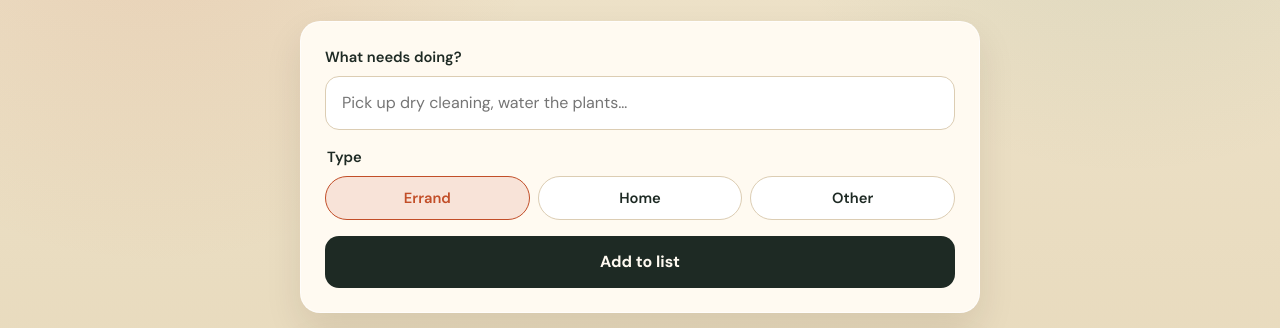
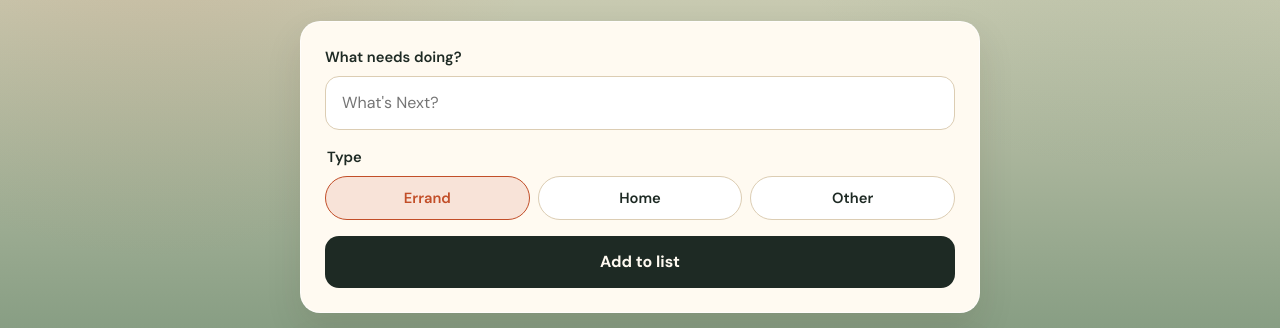
Before and after one commit to claireacoding/todos-errands, a plain HTML site: page index.html in a window 1280 px wide. Shown: the part 201-529 px from the top of the page. Drawn offline with Linux system fonts and the light colour scheme.

Commit message:
Personalize placeholder, empty-box message, and paper-deep color

```diff
--- a/css/styles.css
+++ b/css/styles.css
@@ -1,6 +1,6 @@
 :root {
   --paper: #efe4cc;
-  --paper-deep: #e4d5b5;
+  --paper-deep: #3d6b4f;
   --card: #fffaf1;
   --ink: #1e2a24;
   --muted: #5d6b63;
--- a/index.html
+++ b/index.html
@@ -45,7 +45,7 @@
               type="text"
               maxlength="140"
               autocomplete="off"
-              placeholder="Pick up dry cleaning, water the plants…"
+              placeholder="What's Next?"
               required
             />
             <p id="form-error" class="form-error" role="alert" hidden></p>
--- a/js/app.js
+++ b/js/app.js
@@ -73,7 +73,7 @@
   function addItem() {
     var text = textInput.value.trim();
     if (!text) {
-      showFormError("Type what you need to do first.");
+      showFormError("What's next on the list? Start here first.");
       textInput.focus();
       return;
     }
```
